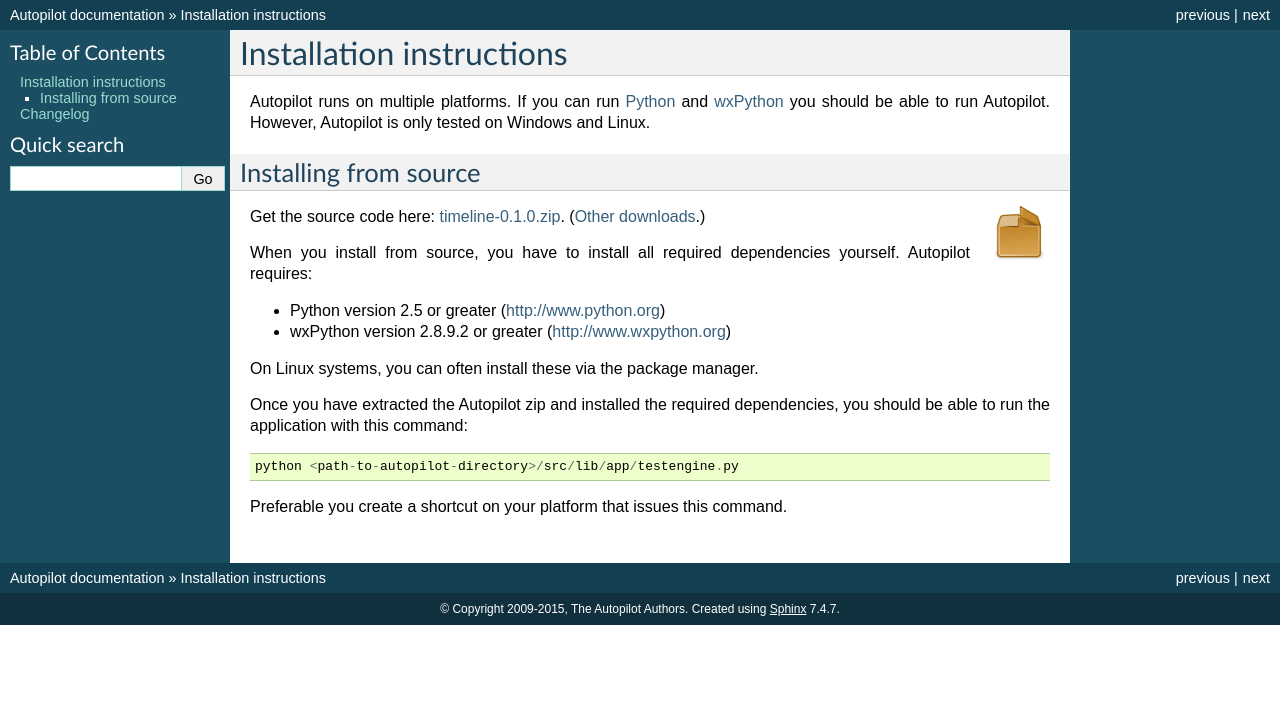
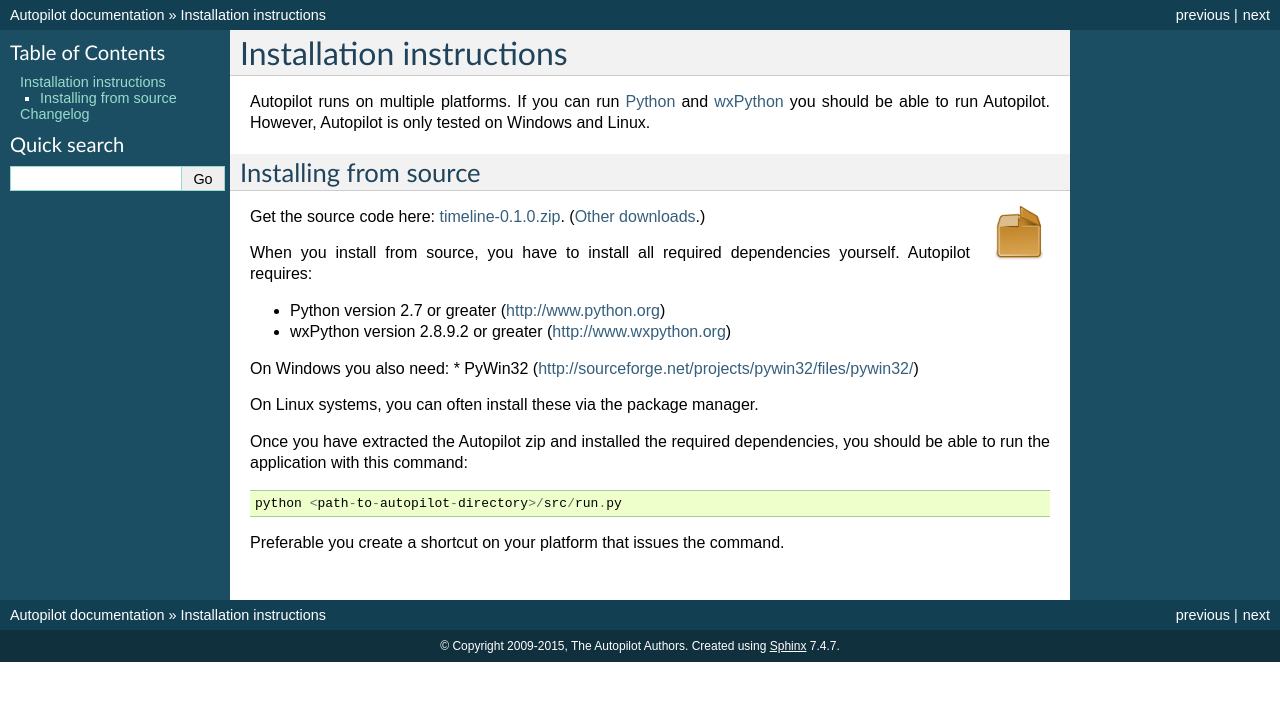
Before and after one commit to thetimelineproj/autopilot, a Sphinx documentation site: the page built from documentation/installing.rst, in a window 1280 px wide. Shown: the top 701 px of the page. Built offline with Sphinx 7.4.7, drawn with Linux system fonts in a browser that asks for light colours; pages that are not in the unit, such as notebooks, are missing from menus.

Commit message:
Updated doc

```diff
--- a/documentation/installing.rst
+++ b/documentation/installing.rst
@@ -18,14 +18,17 @@
 When you install from source, you have to install all required dependencies
 yourself. Autopilot requires:
 
-* Python version 2.5 or greater (http://www.python.org)
+* Python version 2.7 or greater (http://www.python.org)
 * wxPython version 2.8.9.2 or greater (http://www.wxpython.org)
+
+On Windows you also need:
+* PyWin32 (http://sourceforge.net/projects/pywin32/files/pywin32/)
 
 On Linux systems, you can often install these via the package manager.
 
 Once you have extracted the Autopilot zip and installed the required
 dependencies, you should be able to run the application with this command::
 
-    python <path-to-autopilot-directory>/src/lib/app/testengine.py
+    python <path-to-autopilot-directory>/src/run.py
 
-Preferable you create a shortcut on your platform that issues this command.
+Preferable you create a shortcut on your platform that issues the command.
```
